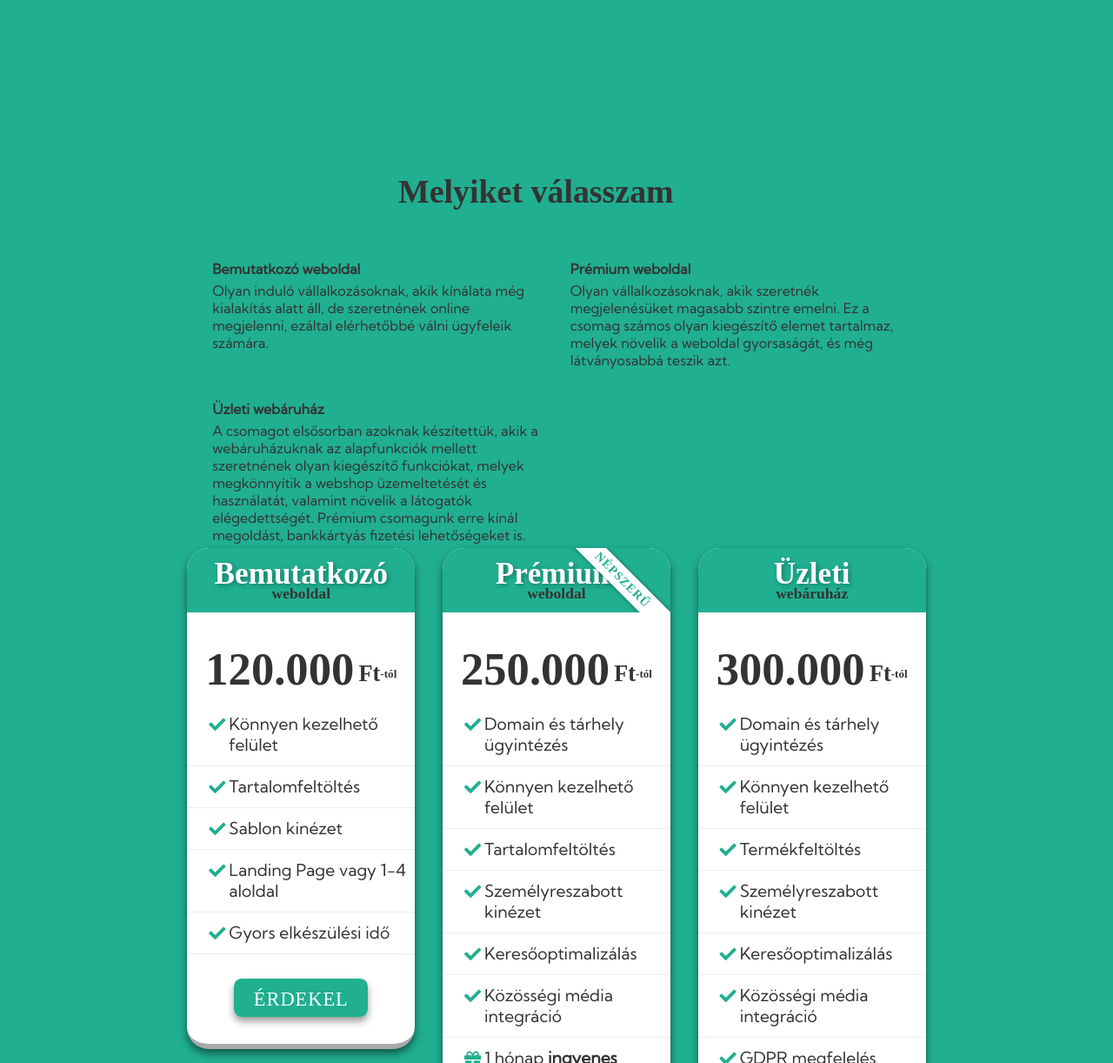
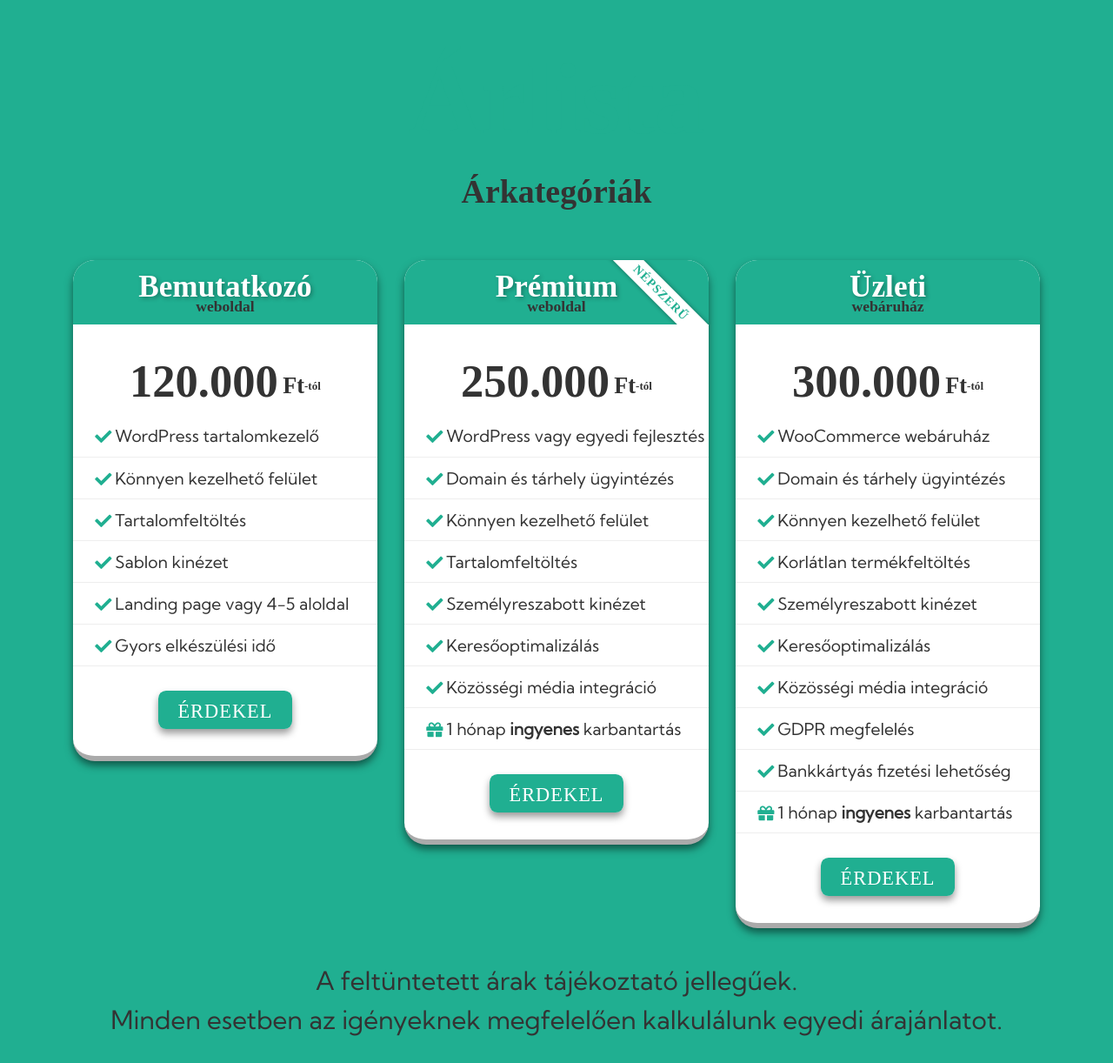
Before and after one commit to marcmesz/marcmesz.github.io, a PHP site: page / in a window 1280 px wide. Shown: the part 5278-6500 px from the top of the page at 87% size. Run offline with PHP 8.4, Linux system fonts and the light colour scheme; some web fonts are replaced.

Commit message:
Update
Pricelist section updated. (finally...)

```diff
--- a/css/index.css
+++ b/css/index.css
@@ -20,6 +20,41 @@ body{
     color: var(--clr-dark);
     background-color: var(--clr-accent);
     transition: background-color 500ms;
+}
+
+
+.nav-open .current-link,
+.szolgaltatasok-item i,
+.green-color,
+#arlista i{
+    color: var(--clr-accent);
+}
+
+h3,
+.section-subtitle,
+.portfolio #screen-text,
+.portfolio #portfolio h3{
+    color: var(--clr-dark);
+}
+
+.szolgaltatasok, .arlista{
+    background-color: #C8E3D4;
+}
+
+.portfolio, .kapcsolat{
+    background-color: var(--clr-accent);
+}
+
+
+.portfolio .nav-active, .kapcsolat .nav-active{
+    background-color: rgba(0,0,0,0.6);
+}
+
+
+
+a {
+    color: #000;
+    text-decoration: none;
 }
 
 .navbar{
@@ -49,11 +84,6 @@ body{
     transform: scale(0.9);
 }
 
-.nav-open .current-link, .szolgaltatasok-item i{
-    color: var(--clr-accent);
-}
-
-
 
 .container{
     width: 100%;
@@ -65,12 +95,10 @@ p{
     margin: .3em 0;
 }
 
-h1,h2,h3,.nav,.btn,#screen-text{
+h1,h2,h3,h4,.nav,.btn,#screen-text{
     font-family: Primary;
 }
-h3, .section-subtitle{
-    color: var(--clr-dark);
-}
+
 
 h1,h2,h4{
     margin:0;
@@ -217,22 +245,7 @@ section{
     margin-bottom: 8em;
 }
 
-.szolgaltatasok, .arlista{
-    background-color: #C8E3D4;
-}
 
-.portfolio, .kapcsolat{
-    background-color: var(--clr-accent);
-}
-
-
-.portfolio #screen-text, .portfolio #portfolio h3{
-    color: var(--clr-dark);
-}
-
-.portfolio .nav-active, .kapcsolat .nav-active{
-    background-color: rgba(0,0,0,0.6);
-}
 
 .box-style{
     border-radius: 25px;
@@ -360,11 +373,11 @@ section{
     gap: .4em;
 }
 
-.arlista-wrap{
+.arlista-wrap, .arlista-melyiket{
     display: grid;
     justify-content: center;
     gap: 1.5em;
-    grid-template-columns: repeat(auto-fit,minmax(250px,0.25fr));
+    grid-template-columns: repeat(auto-fit,minmax(250px,0.4fr));
     margin-bottom: 2em;
 }
 
@@ -462,29 +475,90 @@ section{
     margin-top: 3px;
 }
 
-#arlista i{
+.arlista-infobox img{
+    width: 100%;
+    max-width: 50%;
+}
+
+.arlista-infobox{
+    display: flex;
+    align-items: flex-start;
+    margin-bottom: 3em;
+}
+
+.arlista-infobox-info{
+    text-align: left;
+}
+
+.arlista-infobox-leiras{
+    border-bottom: 1px solid var(--clr-accent);
+    margin-bottom: .4em;
+    padding-bottom: 0;
+}
+
+.arlista-infobox-leiras:nth-last-child(1){
+    border-bottom: none;
+    padding-bottom: 0;
+}
+
+.arlista-infobox-leiras p{
+    font-size: 1.1rem;
+}
+
+.arlista-infobox-leiras h4{
+    font-size: 1.3rem;
+}
+
+.arlista-infobox-pelda{
+    font-size: 1rem !important;
+    margin-top: 1rem;
+}
+.arlista-infobox-pelda a{
+    background-color: var(--clr-accent);
+    color: var(--clr-light);
+    padding: .35rem .7em;
+    border-radius: 10px;
+    display:inline-block;
+    margin-bottom: .5em;
+    margin-right: .5rem;
+}
+
+.arlista-infobox-pelda a:hover{
+    background-color: var(--clr-light);
     color: var(--clr-accent);
 }
 
-.arlista-melyiket{
-    display: grid;
-    gap: 1.5em;
-    grid-template-columns: repeat(auto-fit,minmax(auto,380px));
-    justify-content: center;
+.melyiket-valasszam{
+    margin-top: 2em !important;
 }
 
-.arlista-melyiket h4, .arlista-melyiket p{
-    font-size: 1rem;
+.arlista-tajekoztato{
+    margin-bottom: 5em;
 }
 
-.info-box{
-    text-align: left;
+.arlista-tajekoztato p{
+    font-size: 1.4em;
 }
 
+@media (min-width: 1450px){
+    .arlista-wrap{
+        grid-template-columns: repeat(auto-fit,minmax(auto,380px));
+    }
+}
 
 @media (max-width: 966px){
     .arlista-wrap{
         grid-template-columns: repeat(auto-fit,minmax(auto, 450px));
+    }
+    .arlista-infobox{
+        flex-direction: column;
+    }
+    .arlista-infobox img{
+        margin-bottom: 2em;
+        max-width: 100%;
+    }
+    .arlista-infobox-leiras{
+        margin-bottom: 2em;
     }
 }
 
@@ -519,8 +593,6 @@ section{
         padding: 1.5em;
     }
 
-
-
     .arlista-title{
         font-size: 1.8rem;
     }
@@ -529,6 +601,13 @@ section{
     }
     .arlista-btn{
         font-size: 1.3em;
+    }
+}
+
+@media (max-width: 615px){
+    .portfolio-links{
+        flex-direction: column;
+        align-items: center;
     }
 }
 
@@ -581,10 +660,7 @@ section{
     .section-title{
         font-size: 2.5em !important;
     }
-    .portfolio-links{
-        flex-direction: column;
-        align-items: center;
-    }
+
     .portfolio-wrap{
         grid-template-columns: repeat(auto-fit, minmax(200px,1fr));
     }
@@ -605,6 +681,10 @@ section{
     }
     .arlista-title .nepszeru{
         top: 2em;
+    }
+    .arlista-infobox-pelda a{
+        display: block;
+        text-align: center;
     }
 }
 
--- a/index.html
+++ b/index.html
@@ -216,36 +216,19 @@
 
     <section id="arlista" class="container">
         <h2 class="section-title">Árlista</h2>
-        <h3 class="section-subtitle">Melyiket válasszam <i class="fas fa-question-circle"></i></h3>
-        <div class="arlista-melyiket">
-            <div class="info-box">
-                <h4>Bemutatkozó weboldal</h4>
-                <p>Olyan induló vállalkozásoknak, akik kínálata még kialakítás alatt áll, de szeretnének online megjelenni, ezáltal elérhetőbbé válni ügyfeleik számára.</p>
-            </div>
-
-            <div class="info-box">
-                <h4>Prémium weboldal</h4>
-                <p>Olyan vállalkozásoknak, akik szeretnék megjelenésüket magasabb szintre emelni. Ez a csomag számos olyan kiegészítő elemet tartalmaz, melyek növelik a weboldal gyorsaságát, és még látványosabbá teszik azt.</p>
-
-            </div>
-            <div class="info-box">
-                <h4>Üzleti webáruház</h4>
-                <p>A csomagot elsősorban azoknak készítettük, akik a webáruházuknak az alapfunkciók mellett szeretnének olyan kiegészítő funkciókat, melyek megkönnyítik a webshop üzemeltetését és használatát, valamint növelik a látogatók elégedettségét.
-
-                    Prémium csomagunk erre kínál megoldást, bankkártyás fizetési lehetőségeket is.</p>
-            </div>
-
-        </div>
+        <h3 class="section-subtitle">Árkategóriák</h3>
 
         <div class="arlista-wrap">
             <div class="arlista-item box-style">
                 <h3 class="arlista-title">Bemutatkozó<span>weboldal</span></h3>
+
                     <h2 class="arlista-price">120.000<span class="ft">Ft</span><span class="tol">-tól</span></h2>
                     <ul class="arlista-list">
+                        <li><i class="fas fa-check"></i>WordPress tartalomkezelő</li>
                         <li><i class="fas fa-check"></i>Könnyen kezelhető felület</li>
                         <li><i class="fas fa-check"></i>Tartalomfeltöltés</li>
                         <li><i class="fas fa-check"></i>Sablon kinézet</li>
-                        <li><i class="fas fa-check"></i>Landing Page vagy 1-4 aloldal</li>
+                        <li><i class="fas fa-check"></i>Landing page vagy 4-5 aloldal</li>
                         <li><i class="fas fa-check"></i>Gyors elkészülési idő</li>
                     </ul>
                 <a id="btn-bemutatkozo" href="#kapcsolat" class="arlista-btn btn">Érdekel</a>
@@ -255,7 +238,7 @@
                 <h3 class="arlista-title uzleti">Prémium<span>weboldal</span><span class="nepszeru">Népszerű</span></h3>
                 <h2 class="arlista-price">250.000<span class="ft">Ft</span><span class="tol">-tól</span></h2>
                 <ul class="arlista-list">
-
+                    <li><i class="fas fa-check"></i>WordPress vagy egyedi fejlesztés</li>
                     <li><i class="fas fa-check"></i>Domain és tárhely ügyintézés</li>
                     <li><i class="fas fa-check"></i>Könnyen kezelhető felület</li>
                     <li><i class="fas fa-check"></i>Tartalomfeltöltés</li>
@@ -271,9 +254,10 @@
                 <h3 class="arlista-title">Üzleti<span>webáruház</span></h3>
                 <h2 class="arlista-price">300.000<span class="ft">Ft</span><span class="tol">-tól</span></h2>
                 <ul class="arlista-list">
+                    <li><i class="fas fa-check"></i>WooCommerce webáruház</li>
                     <li><i class="fas fa-check"></i>Domain és tárhely ügyintézés</li>
                     <li><i class="fas fa-check"></i>Könnyen kezelhető felület</li>
-                    <li><i class="fas fa-check"></i>Termékfeltöltés</li>
+                    <li><i class="fas fa-check"></i>Korlátlan termékfeltöltés</li>
                     <li><i class="fas fa-check"></i>Személyreszabott kinézet</li>
                     <li><i class="fas fa-check"></i>Keresőoptimalizálás</li>
                     <li><i class="fas fa-check"></i>Közösségi média integráció</li>
@@ -283,6 +267,58 @@
                 </ul>
                 <a id="webaruhaz" href="#kapcsolat" class="arlista-btn btn">Érdekel</a>
             </div>
+        </div>
+
+        <div class="arlista-tajekoztato">
+            <p>A feltüntetett árak tájékoztató jellegűek.</p>
+            <p>Minden esetben az igényeknek megfelelően kalkulálunk egyedi árajánlatot.</p>
+        </div>
+        <h3 class="section-subtitle">Melyiket válasszam <i class="fas fa-question-circle"></i></h3>
+
+        <div class="arlista-infobox">
+            <img src="img/responsive-feature2.png" alt="Macbook Pro Laptop"/>
+            <div class="arlista-infobox-info">
+                <div class="arlista-infobox-leiras">
+                    <h4>Bemutatkozó weboldal</h4>
+                    <p>
+                        Gyors és egyszerű megoldás a vállalkozásoknak az online megjelenésre.<br />
+                        Céges tevékenység bemutatására, egyszerűbb tartalmak megjelenítésére szolgál.
+                    </p>
+                    <p class="arlista-infobox-pelda">
+
+                        <a href="https://www.qualiconnex.hu/" target="_blank" aria-label="Qualiconnex Villanyszerelés" title="Qualiconnex villanyszerelés">qualiconnex.hu</a>
+                        <a href="http://www.szilagyi-huto.hu/" target="_blank" aria-label="Szilágyi hűtő-klíma szerviz" title="Szilágyi hűtő-klíma szerviz">szilagyi-huto.hu</a>
+                        <a href="http://www.invitoetterem.hu/" target="_blank" aria-label="Invito Étterem Solymár" title="Invito Étterem Solymár">invitoetterem.hu</a>
+                    </p>
+                </div>
+                <div class="arlista-infobox-leiras">
+                    <h4>Prémium weboldal</h4>
+                    <p>
+                        Elszánt vállalkozásoknak, akik szeretnék megjelenésüket professzionális szintre emelni.
+                        Számos olyan kiegészítővel rendelkezik, melyek növelik a weboldal hatékonyságát.
+                    </p>
+                    <p class="arlista-infobox-pelda">
+
+                        <a href="https://www.gepifoldmunka-daralas.hu/" target="_blank" aria-label="Gépi földmunka és darálás" title="Gépi földmunka és darálás">gepifoldmunka-daralas.hu</a>
+                        <a href="https://talenttestingservice.hu/" target="_blank" aria-label="Talent Testing Service Kft. - Egészségügy" title="Talent Testing Service Kft. - Egészségügy">talenttestingservice.hu</a>
+                        <a href="https://www.hajlasszogkft.hu/" target="_blank" aria-label="Hajlásszög Kft. - Tetőfedés" title="Hajlásszög Kft. - Tetőfedés">hajlasszogkft.hu</a>
+                    </p>
+                </div>
+                <div class="arlista-infobox-leiras">
+                    <h4>Üzleti webáruház</h4>
+                    <p>
+                        Az alapvető funkciók mellett számos kiegészítővel rendelkezik, melyek leegyszerűsítik a webáruház üzemeltetését.
+                        A termékek, fizetési- és szállítási opciók kezelése egyszerű. Teljes mértékben testreszabható az egyedi igények alapján.
+                    </p>
+                    <p class="arlista-infobox-pelda">
+
+                        <a href="https://www.skpshop.hu/" target="_blank" aria-label="Schwarzkopf Professional e-Shop" title="Schwarzkopf Professional e-Shop">skpshop.hu</a>
+                        <a href="https://www.vinyfafashion.hu/" target="_blank" aria-label="Vinyfa Fashion - Női ruházat" title="Vinyfa Fashion - Női ruházat">vinyfafashion.hu</a>
+                        <a href="https://www.honeybeeamps.com/" target="_blank" aria-label="Honey Bee Amps - Hangtechnika" title="Honey Bee Amps - Hangtechnika">honeybeeamps.com</a>
+                    </p>
+                </div>
+            </div>
+
         </div>
 
     </section>
```
